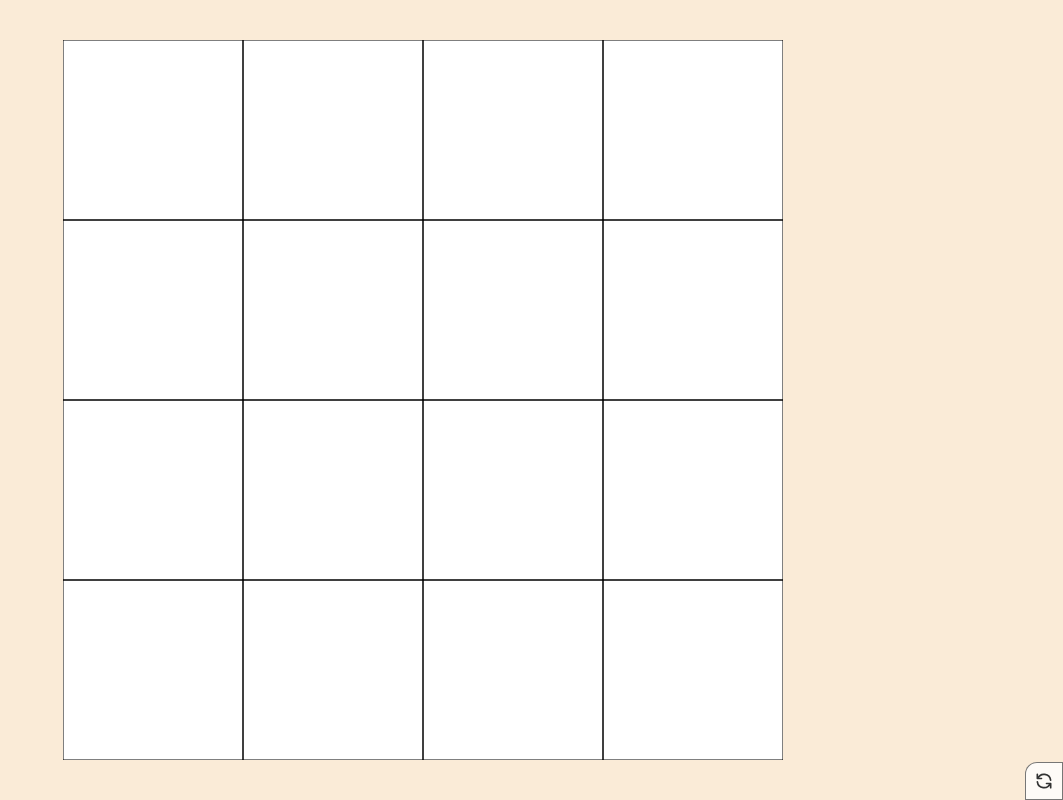
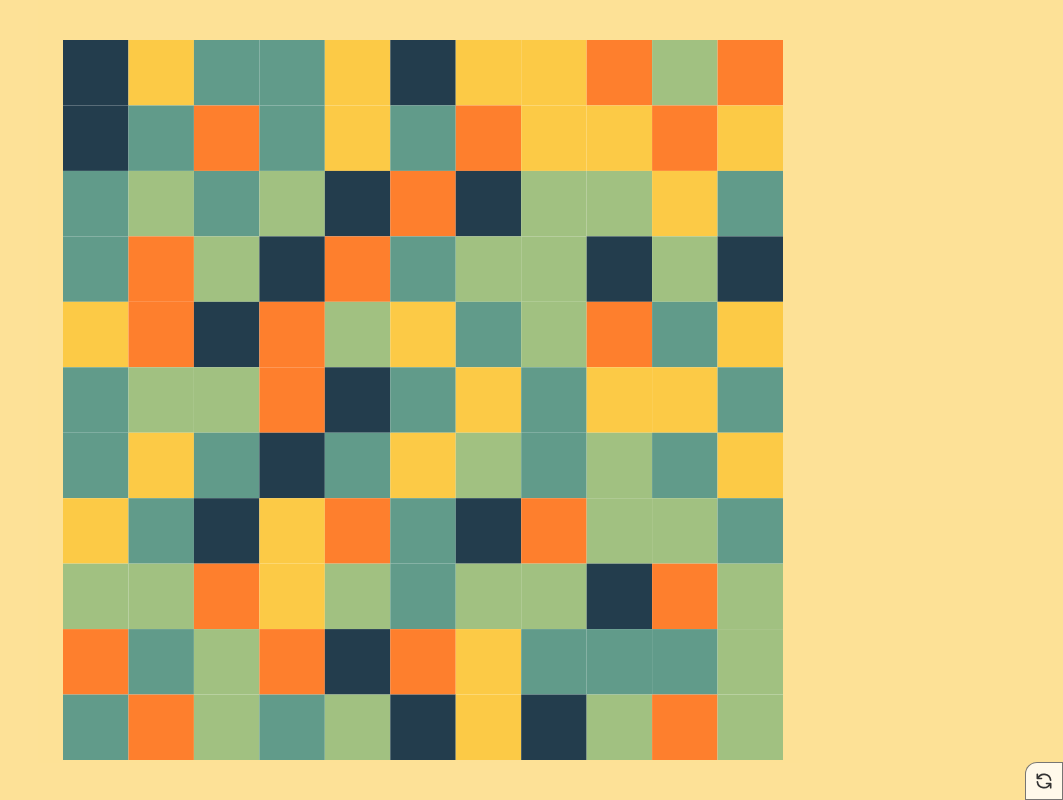
Before and after one commit to Rossowka/generative-art, a React (Create React App) app: page / in a window 1280 px wide. Shown: the whole page, without its empty margins (217-1280 px from the left). Built offline with nearby package versions, Linux system fonts and the light colour scheme.

Commit message:
added: Boxes render in color

```diff
--- a/src/components/Art/Art.js
+++ b/src/components/Art/Art.js
@@ -1,26 +1,33 @@
 import React from 'react';
+import { colors } from '../../assets';
+import { randomChoiceFrom, randomFromBetween } from '../../utils';
 
 import Box from './Box';
 
-import './styles.scss'
+import './styles.scss';
 
 function Art() {
-    const random = (min, max) => {
-        return Math.floor(Math.random() * (max - min + 1)) + min;
-    }
-
     // to break out from the square pattern you can randomize art size
     const artSize = Math.min(window.innerWidth * 0.9, window.innerHeight * 0.9);
-    const gridSize = random(3, 12);
+    const gridSize = randomFromBetween(3, 12);
     const boxSize = artSize / gridSize ;
 
     let boxes = new Array(gridSize).fill(new Array(gridSize).fill(0));
 
+    let colorPalette = colors[randomChoiceFrom(colors)];
+    let backgroundColor = colorPalette[randomChoiceFrom(colorPalette)];
+
     return (
-        <div className='art'>
+        <div className='art' style={{backgroundColor: `#${backgroundColor}90`}}>
             <svg width={artSize}>
                 {boxes.map((array, indexY) => array.map((box, indexX) => (
-                    <Box key={`row-${indexY}-box${indexX}`} indexX={indexX} indexY={indexY} boxSize={boxSize}/>
+                    <Box
+                        key={`row-${indexY}-box${indexX}`}
+                        indexX={indexX}
+                        indexY={indexY}
+                        boxSize={boxSize}
+                        colorPalette={colorPalette}
+                        />
                 )))}
             </svg>
         </div>
--- a/src/components/Art/Box.js
+++ b/src/components/Art/Box.js
@@ -1,10 +1,13 @@
 import React from 'react';
+import { randomChoiceFrom } from '../../utils';
+
 import './styles.scss';
 
-function Box({ boxSize, indexY, indexX }) {
+function Box({ boxSize, indexY, indexX, colorPalette }) {
+    let backgroundColor = colorPalette[randomChoiceFrom(colorPalette)];
 
     return (
-        <g className='box'>
+        <g className='box' fill={`#${backgroundColor}`}>
             <rect x={boxSize * indexX} y={boxSize * indexY} width={boxSize} height={boxSize}/>
         </g>
     )
--- a/src/components/Art/styles.scss
+++ b/src/components/Art/styles.scss
@@ -2,19 +2,17 @@
     height: 100vh;
     width: 100vw;
     padding: 1rem;
-    background-color: antiquewhite; //temporary color
     display: flex;
     justify-content: center;
     align-items: center;
 
     & svg {
         aspect-ratio: 1;
-        background-color: white; //temporary color
+        background-color: white; //fallback color
     }
 
 }
 
 .box {
-    fill: none;
-    stroke: black; //temporary property
+    //for now not used
 }
```
